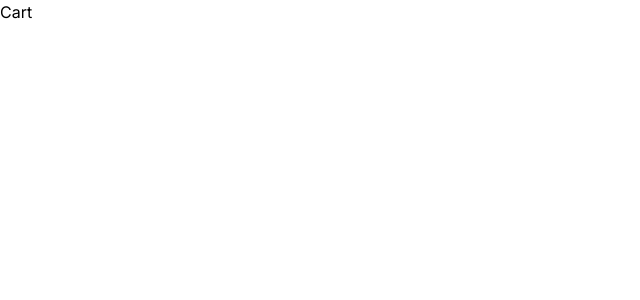
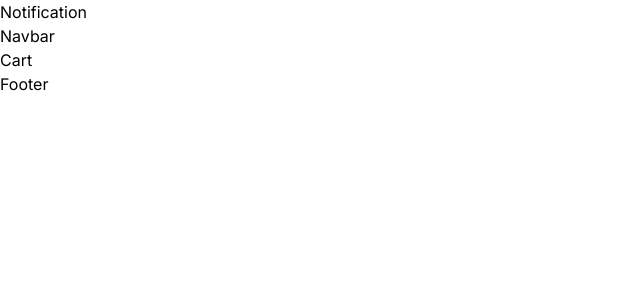
Before and after one commit to anmolp476/mechanicalkeyboardstore, a Next.js app: page /cart in a window 1280 px wide. Shown: the top 300 px of the page, without its empty margins (0-640 px from the left). Built offline with nearby package versions, Linux system fonts and the light colour scheme.

Commit message:
There will be 3 components in total reused across all pages, so they will be in the layout.tsx file

```diff
--- a/src/app/layout.tsx
+++ b/src/app/layout.tsx
@@ -1,6 +1,9 @@
 import './globals.css'
+import Notification from '@/components/Notification'
+import Navbar from '@/components/Navbar'
 import type { Metadata } from 'next'
 import { Inter } from 'next/font/google'
+import Footer from '@/components/Footer'
 
 const inter = Inter({ subsets: ['latin'] })
 
@@ -16,7 +19,12 @@ export default function RootLayout({
 }) {
   return (
     <html lang="en">
-      <body className={inter.className}>{children}</body>
+      <body className={inter.className}>
+        <Notification/>
+        <Navbar/>
+        {children}
+        <Footer/>
+      </body>
     </html>
   )
 }
--- /dev/null
+++ b/src/components/Footer.tsx
@@ -0,0 +1,9 @@
+import React from 'react'
+
+const Footer = () => {
+  return (
+    <div>Footer</div>
+  )
+}
+
+export default Footer
--- /dev/null
+++ b/src/components/Navbar.tsx
@@ -0,0 +1,9 @@
+import React from 'react'
+
+const Navbar = () => {
+  return (
+    <div>Navbar</div>
+  )
+}
+
+export default Navbar
--- /dev/null
+++ b/src/components/Notification.tsx
@@ -0,0 +1,9 @@
+import React from 'react'
+
+const Notification = () => {
+  return (
+    <div>Notification</div>
+  )
+}
+
+export default Notification
```
